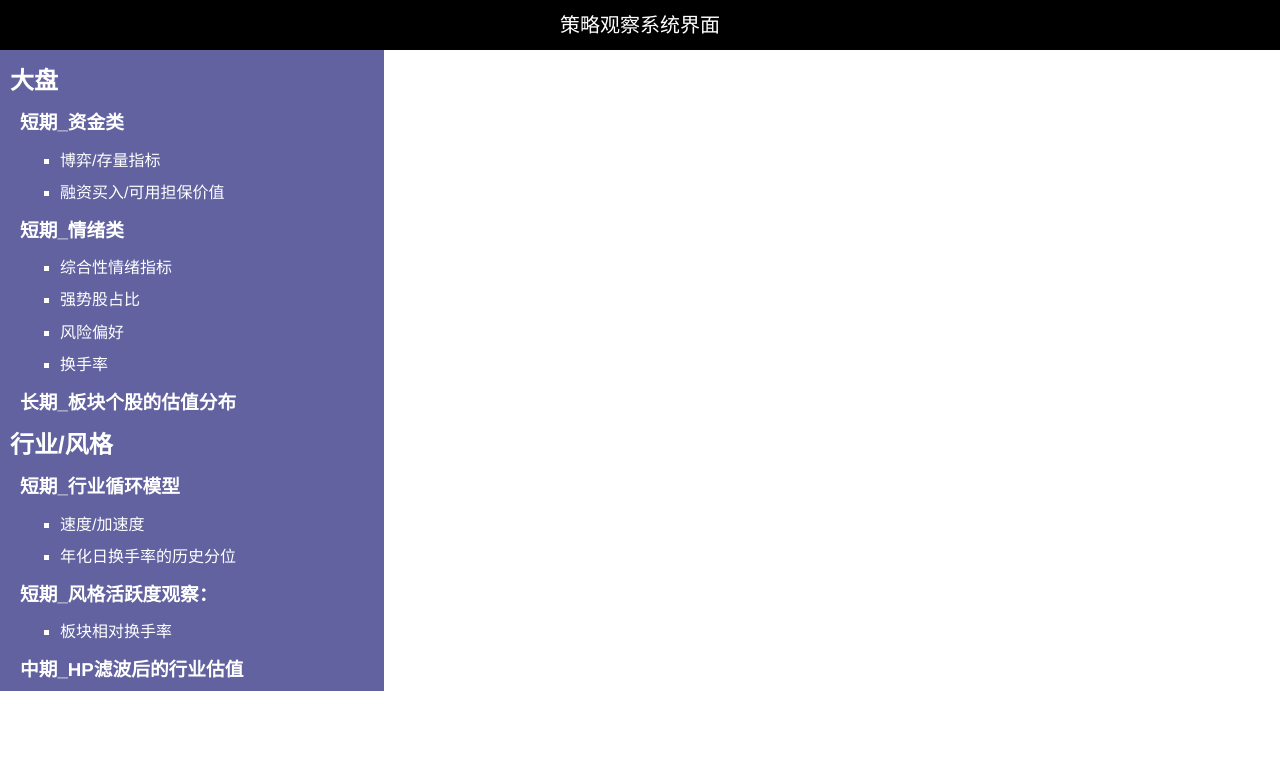
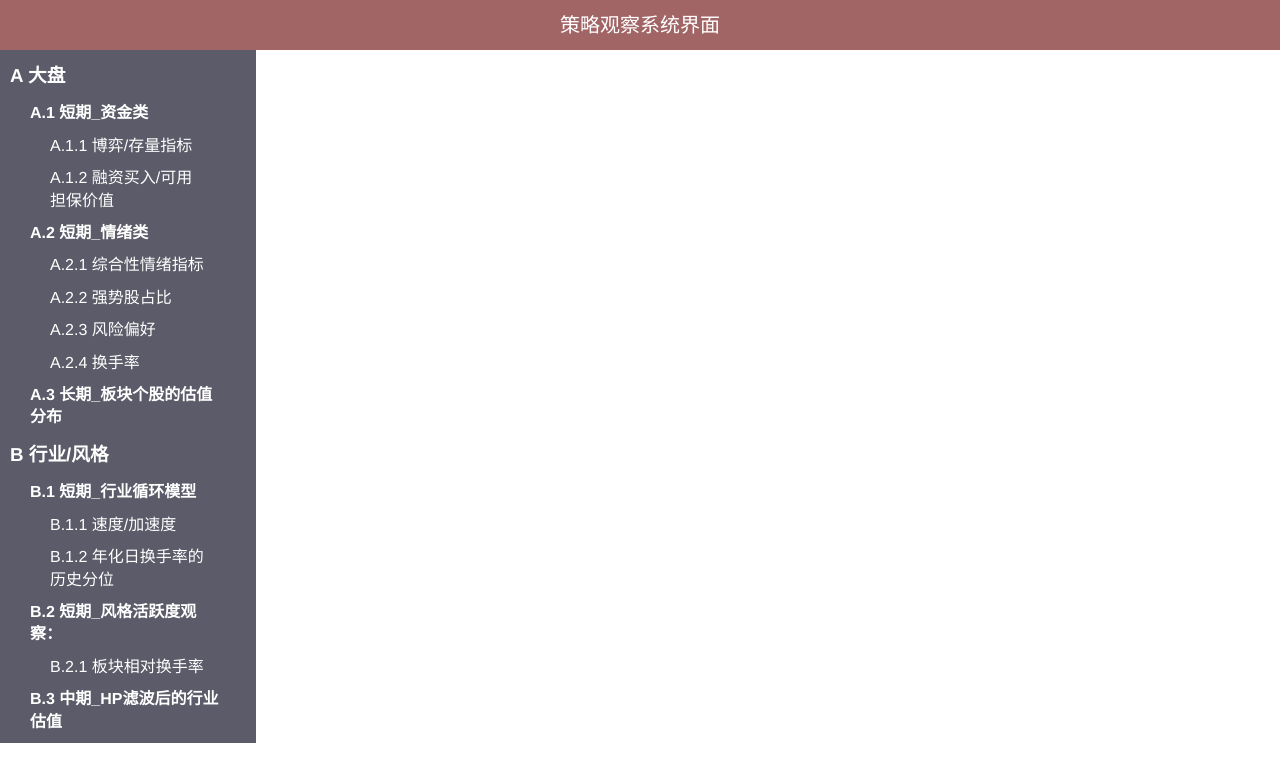
Before and after one commit to sunshinehhy/zjn-system, a website: page views/observesystem.html in a window 1280 px wide. Drawn offline with nearby package versions, Linux system fonts and the light colour scheme; files that its build step writes are made by us from their sources.

Commit message:
fix style

```diff
--- a/client/styles/observe.scss
+++ b/client/styles/observe.scss
@@ -1,41 +1,44 @@
 @import "./layout/base.scss";
+$title-background:#a26565;
+$left-background:#5b5b69;
+$right-background:#FFFFFF;
+$font-color:#FFFFFF;
 div{
-    color: white;
+    color: $font-color;
 }
 .title-container{
     height: 50px;
     margin: 0 auto;
     text-align: center;
     line-height: 50px;
-    background: black;
+    background: $title-background;
     font-size: 20px;
 }
 .float{
     float: left;
 }
 .left-container{
-    background: #6262a0;
-    width:30%;
+    background: $left-background;
+    width:20%;
     height: 100%;
     .category{
         margin: 10px 10px;
-         h2{
-            margin: 20px 0px;
+         h3{
+            margin: 15px 0px;
          }
-         h3{
-             margin: 10px 10px;
+         h4{
+             margin: 0px 20px;
          }
          ul{
-             margin: 10px 50px;
-            //  list-style-type:square;
+             margin: 5px 40px;
              li{
                 padding: 5px 0px;
-                 list-style-type:square;
+                //  list-style-type:square;
              }
          }
     }
 }
 .right-container{
     width:70%;
-    // background: black;
+    // background: $right-background;
 }
--- a/views/observesystem.html
+++ b/views/observesystem.html
@@ -19,33 +19,33 @@
 	<div class="content-container">
 		<div class="float left-container directory">
 			<div class="category">
-				<h2>大盘</h2>
-				<h3 class="category_2">短期_资金类</h3>
+				<h3>A 大盘</h3>
+				<h4 class="category_2">A.1 短期_资金类</h4>
 				<ul class="category_3">
-					<li>博弈/存量指标</li>
-					<li>融资买入/可用担保价值</li>
+					<li>A.1.1 博弈/存量指标</li>
+					<li>A.1.2 融资买入/可用担保价值</li>
 				</ul>
-				<h3>短期_情绪类</h3>
+				<h4>A.2 短期_情绪类</h4>
 				<ul>
-					<li>综合性情绪指标</li>
-					<li>强势股占比</li>
-					<li>风险偏好</li>
-					<li>换手率</li>
+					<li>A.2.1 综合性情绪指标</li>
+					<li>A.2.2 强势股占比</li>
+					<li>A.2.3 风险偏好</li>
+					<li>A.2.4 换手率</li>
 				</ul>
-				<h3>长期_板块个股的估值分布</h3>
+				<h4>A.3 长期_板块个股的估值分布</h4>
 			</div>
 			<div class="category">
-				<h2 class="category_1">行业/风格</h2>
-				<h3 class="category_2">短期_行业循环模型</h3>
+				<h3 class="category_1">B 行业/风格</h3>
+				<h4 class="category_2">B.1 短期_行业循环模型</h4>
 				<ul>
-					<li>速度/加速度</li>
-					<li>年化日换手率的历史分位</li>
+					<li>B.1.1 速度/加速度</li>
+					<li>B.1.2 年化日换手率的历史分位</li>
 				</ul>
-				<h3>短期_风格活跃度观察：</h3>
+				<h4>B.2 短期_风格活跃度观察：</h4>
 				<ul>
-					<li>板块相对换手率</li>
+					<li>B.2.1 板块相对换手率</li>
 				</ul>
-				<h3>中期_HP滤波后的行业估值</h3>
+				<h4>B.3 中期_HP滤波后的行业估值</h4>
 			</div>
 		</div>
 		<div class="float right-container">右边</div>
```
